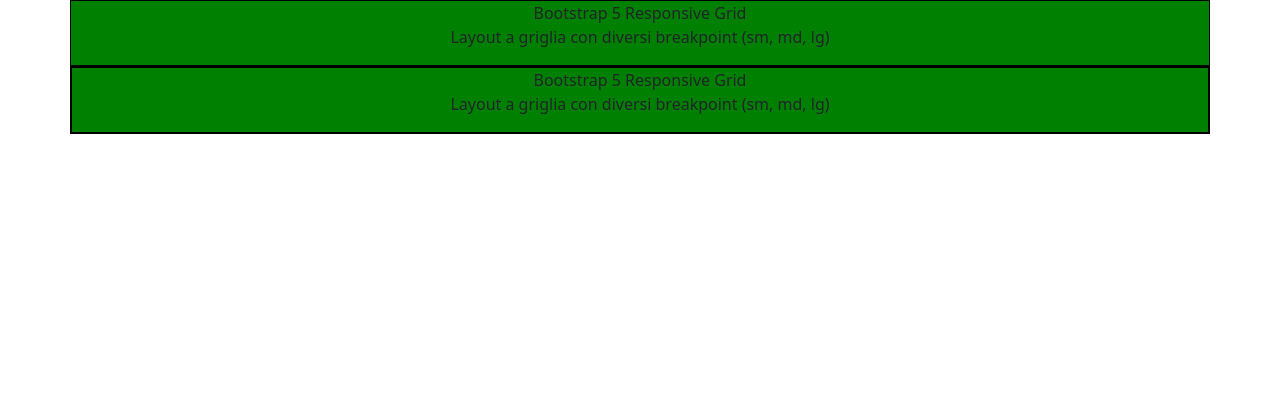
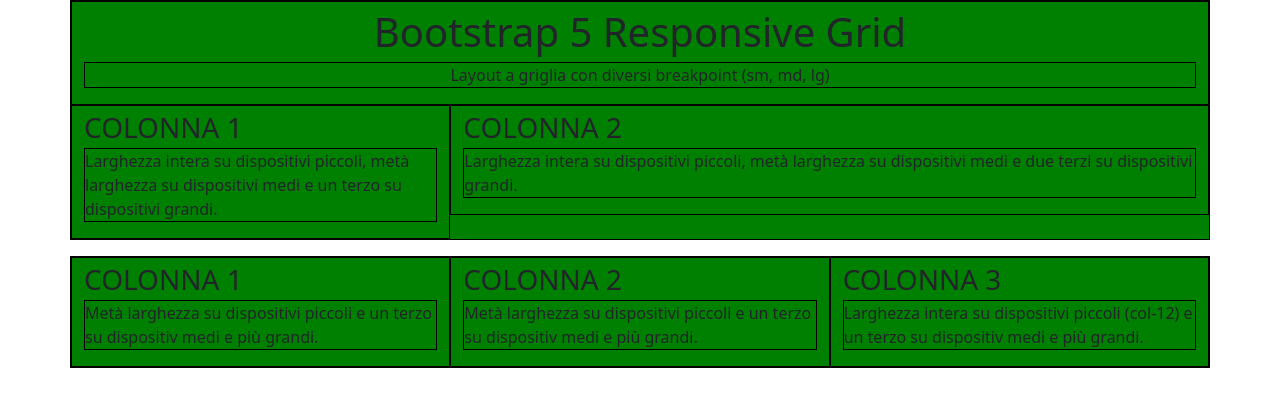
Before and after one commit to luigi-giordano/htmlcss-bootstrap-layout, a plain HTML site: page index.html in a window 1280 px wide. Drawn offline with nearby package versions, Linux system fonts and the light colour scheme.

Commit message:
container third

```diff
--- a/index.html
+++ b/index.html
@@ -14,22 +14,42 @@
   <section>
     <div class="container text-center">
       <div class="row">
-        <div class="col">
+        <div class="col fs-1">
           Bootstrap 5 Responsive Grid
-          <p>Layout a griglia con diversi breakpoint (sm, md, lg)</p>
+          <p class="col fs-6">Layout a griglia con diversi breakpoint (sm, md, lg)</p>
         </div>
       </div>
-    </div>
 
-    <div class="container">
       <div class="row">
-        <div class="text-center">
-          Bootstrap 5 Responsive Grid
-          <p>Layout a griglia con diversi breakpoint (sm, md, lg)</p>
+        <div class="col-4 text-start fs-3">
+          COLONNA 1
+          <p class="col fs-6">Larghezza intera su dispositivi piccoli, metà larghezza su dispositivi medi e un terzo su dispositivi grandi.</p>
+        </div>
+        <div class="col-8 text-start fs-3">
+          COLONNA 2
+          <p class="col fs-6">Larghezza intera su dispositivi piccoli, metà larghezza su dispositivi medi e due terzi su dispositivi grandi.</p>
         </div>
       </div>
 
     </div>
+
+    <div class="container my-3">
+      <div class="row">
+        <div class="col-4 text-start fs-3">
+          COLONNA 1
+          <p class="col fs-6">Metà larghezza su dispositivi piccoli e un terzo su dispositiv medi e più grandi.</p>
+        </div>
+        <div class="col-4 text-start fs-3">
+          COLONNA 2
+          <p class="col fs-6">Metà larghezza su dispositivi piccoli e un terzo su dispositiv medi e più grandi.</p>
+        </div>
+        <div class="col-4 text-start fs-3">
+          COLONNA 3
+          <p class="col fs-6">Larghezza intera su dispositivi piccoli (col-12) e un terzo su dispositiv medi e più grandi.</p>
+        </div>
+      </div>
+
+
   </section>
 
 </body>
--- a/style.css
+++ b/style.css
@@ -1,4 +1,4 @@
-.container, [class^="text-center"]{
+.container, [class^="col"]{
   border: 1px solid black;
   background-color: green;
   height: 100%;
```
